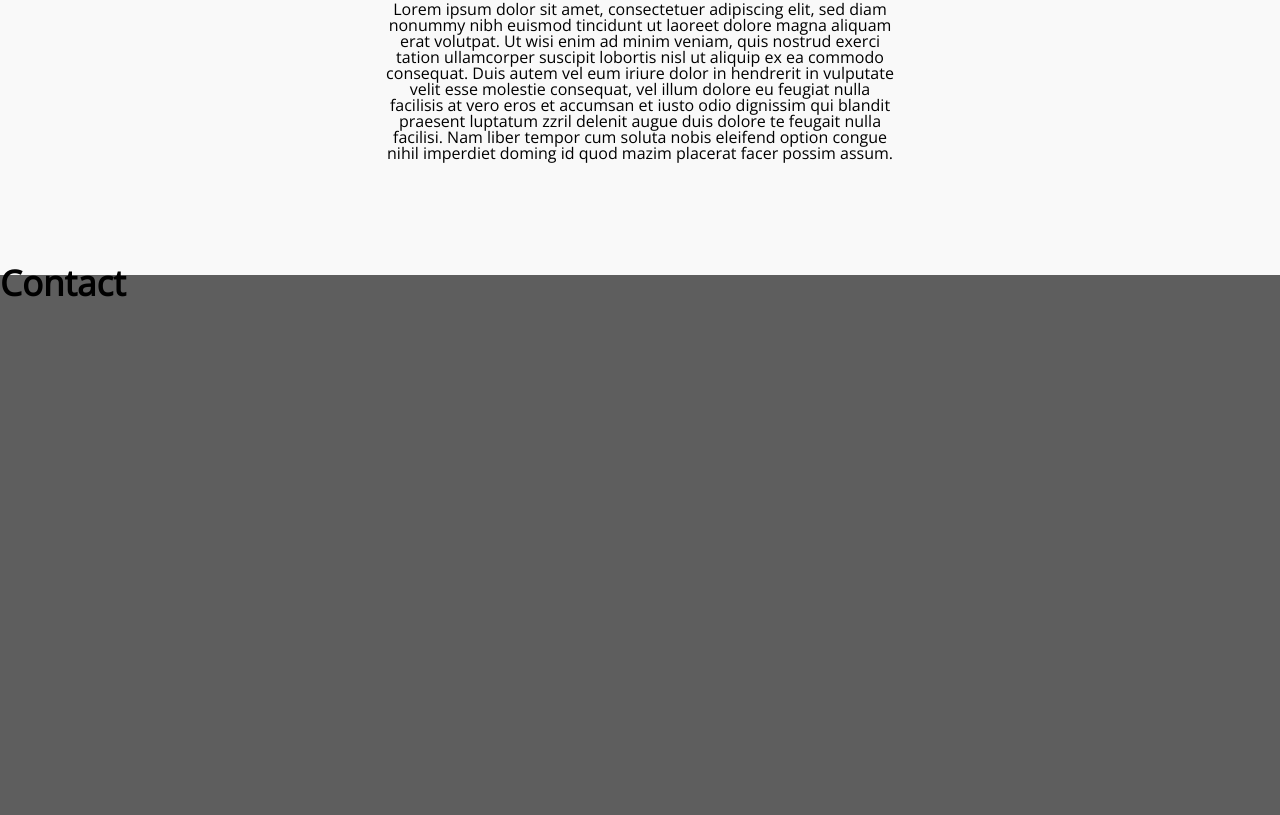
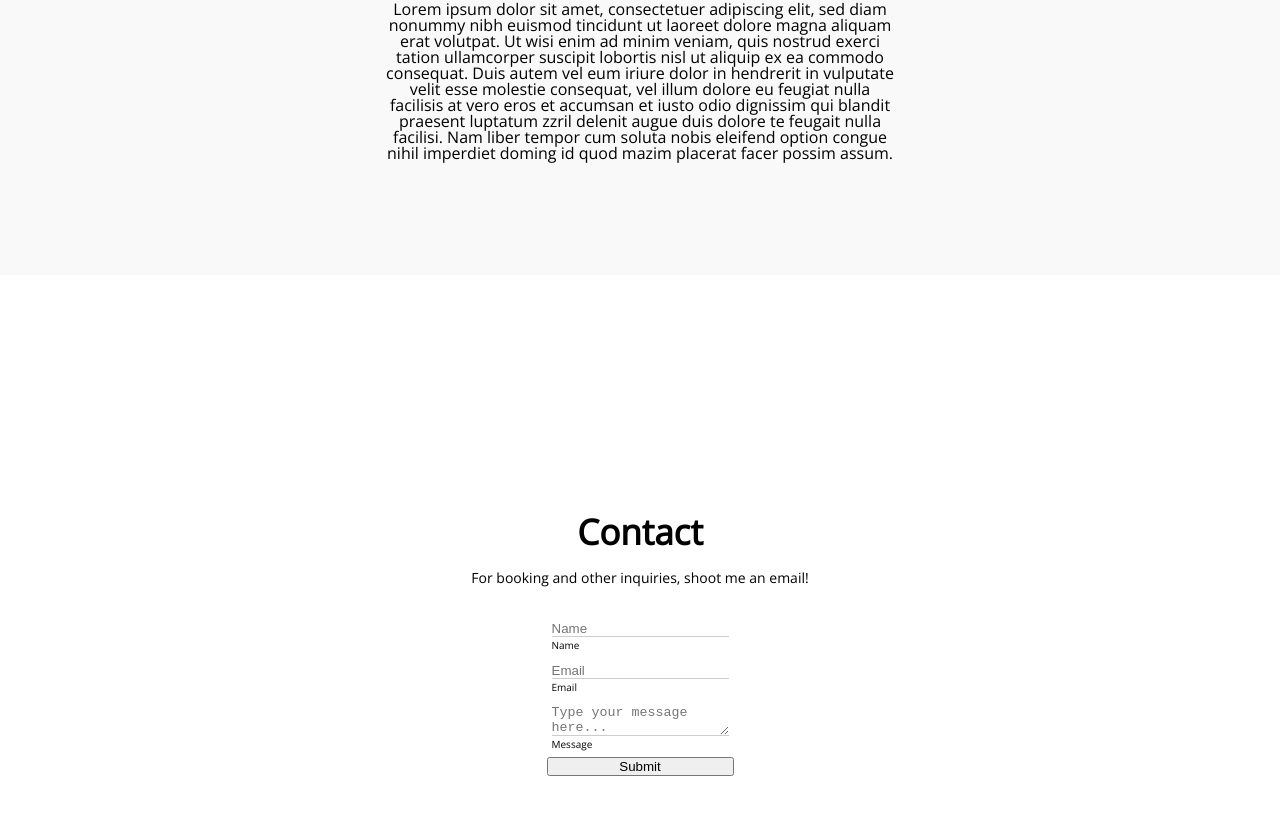
Before and after one commit to KadenZipfel/ariana-v2, a website: page index.html in a window 1280 px wide. Shown: the part 1203-2018 px from the top of the page. Drawn offline with nearby package versions, Linux system fonts and the light colour scheme.

Commit message:
Basic contact styling

```diff
--- a/index.html
+++ b/index.html
@@ -54,9 +54,27 @@
       </section>
 
       <section class="contact">
-        <h1 class="heading-2">
+        <h1 class="contact__heading heading-2">
           Contact
         </h1>
+        <p class="contact__paragraph">
+          For booking and other inquiries, shoot me an email!
+        </p>
+        <form action="#" class="contact-form">
+          <div class="contact-form__group">
+            <input id="name" type="text" class="contact-form__input" placeholder="Name">
+            <label for="name" class="contact-form__label">Name</label>
+          </div>
+          <div class="contact-form__group">
+            <input id="email" type="email" class="contact-form__input" placeholder="Email">
+            <label for="email" class="contact-form__label">Email</label>
+          </div>
+          <div class="contact-form__group">
+            <textarea name="message" id="message" class="contact-form__textarea" placeholder="Type your message here..."></textarea>
+            <label for="message" class="contact-form__label">Message</label>
+          </div>
+          <button class="contact__btn btn">Submit</button>
+        </form>
       </section>
 
     </div>
--- a/sass/_contact.scss
+++ b/sass/_contact.scss
@@ -1,4 +1,54 @@
 .contact {
-  background-color: $color-grey-dark-1;
   height: 90vh;
+  display: flex;
+  flex-direction: column;
+  justify-content: center;
+  align-items: center;
+
+  &__heading {
+    padding: 3rem;
+    text-align: center;
+  }
+
+  &__paragraph {
+    margin-bottom: 3rem;
+    font-size: 1.4rem;
+  }
 }
+
+.contact-form {
+  display: flex;
+  flex-direction: column;
+
+  &__group {
+    display: flex;
+    flex-direction: column;
+    padding: .5rem;
+  }
+
+  &__input {
+    border: none;
+    border-bottom: 1px solid rgba($color-grey-dark-1, 0.3);
+
+    &:focus {
+      outline: none;
+    }
+  }
+
+  &__label {
+
+  }
+
+  &__textarea {
+    border: none;
+    border-bottom: 1px solid rgba($color-grey-dark-1, 0.3);
+
+    &:focus {
+      outline: none;
+    }
+  }
+
+  &__btn {
+
+  }
+}
```
Also changed, not shown: css/style.css.
